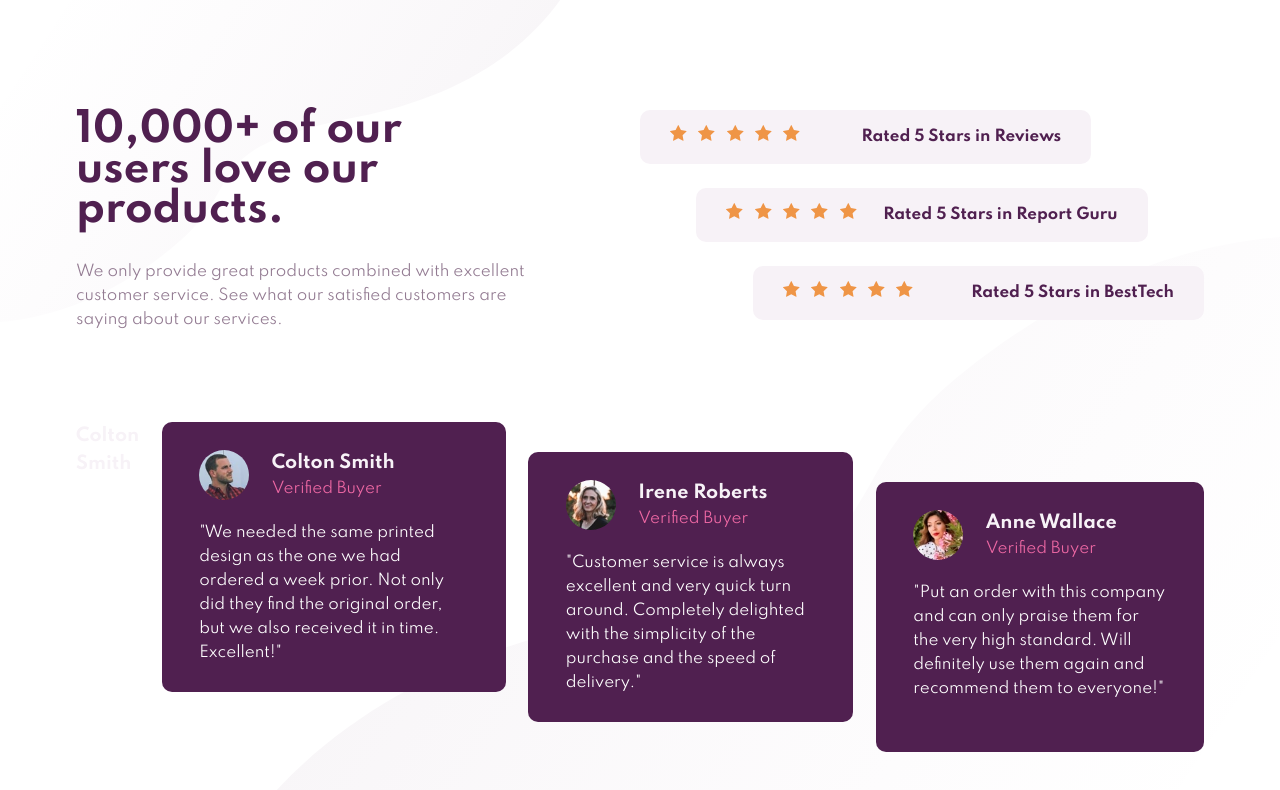
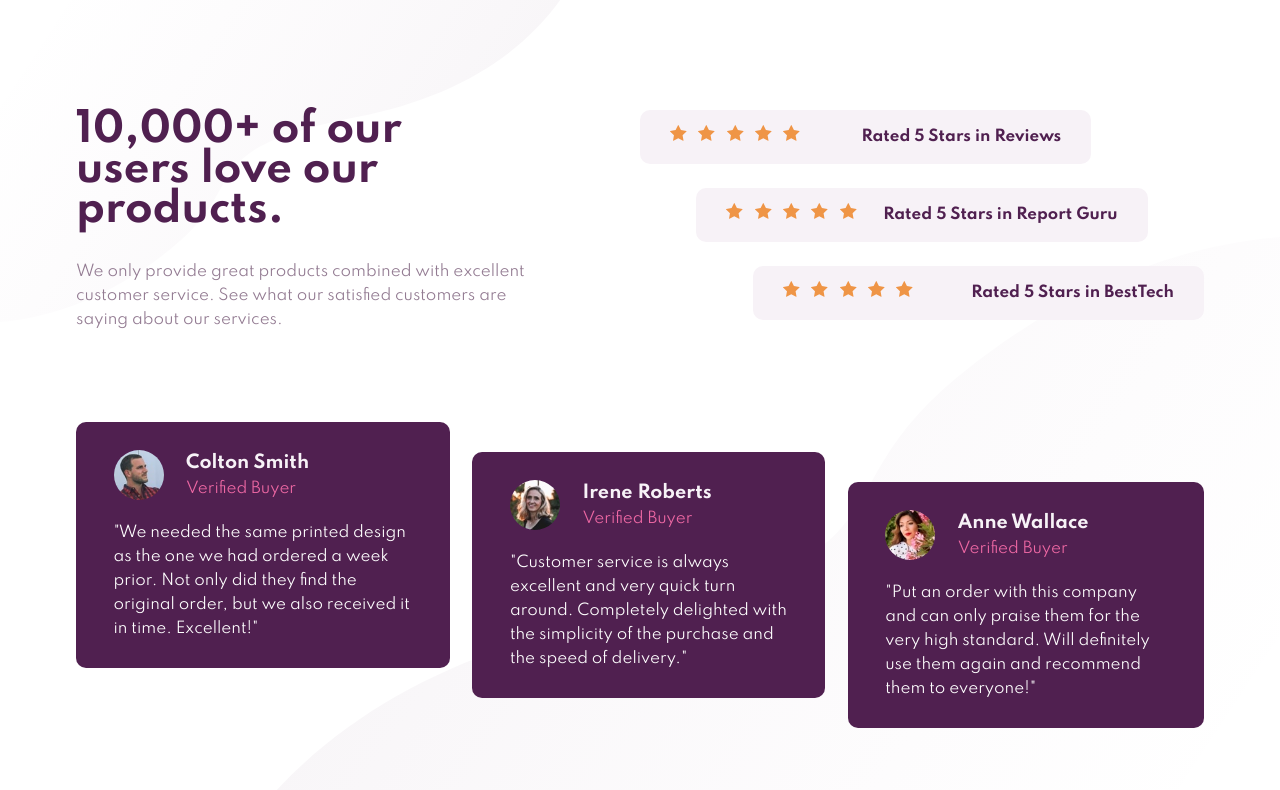
Before and after one commit to Jeth0214/FEM-Social-proof-section-challenge, a plain HTML site: page index.html in a window 1280 px wide. Drawn offline with Linux system fonts and the light colour scheme.

Commit message:
used div instead of section to avoid html issues

```diff
--- a/index.html
+++ b/index.html
@@ -76,10 +76,7 @@
         </div>
       </header>
 
-      <section class="cards container row">
-        <h3 class="card__name">
-          Colton Smith
-      </h3>
+      <div class="cards container row">
         <div class="card card--one">
           <div class="card__header">
             <img class="card__avatar" src="./images/image-colton.jpg" alt="Colton Smith">
@@ -138,7 +135,7 @@
             </p>
           </div>
         </div>
-      </section>
+      </div>
     </main>
 
   </body>
```
